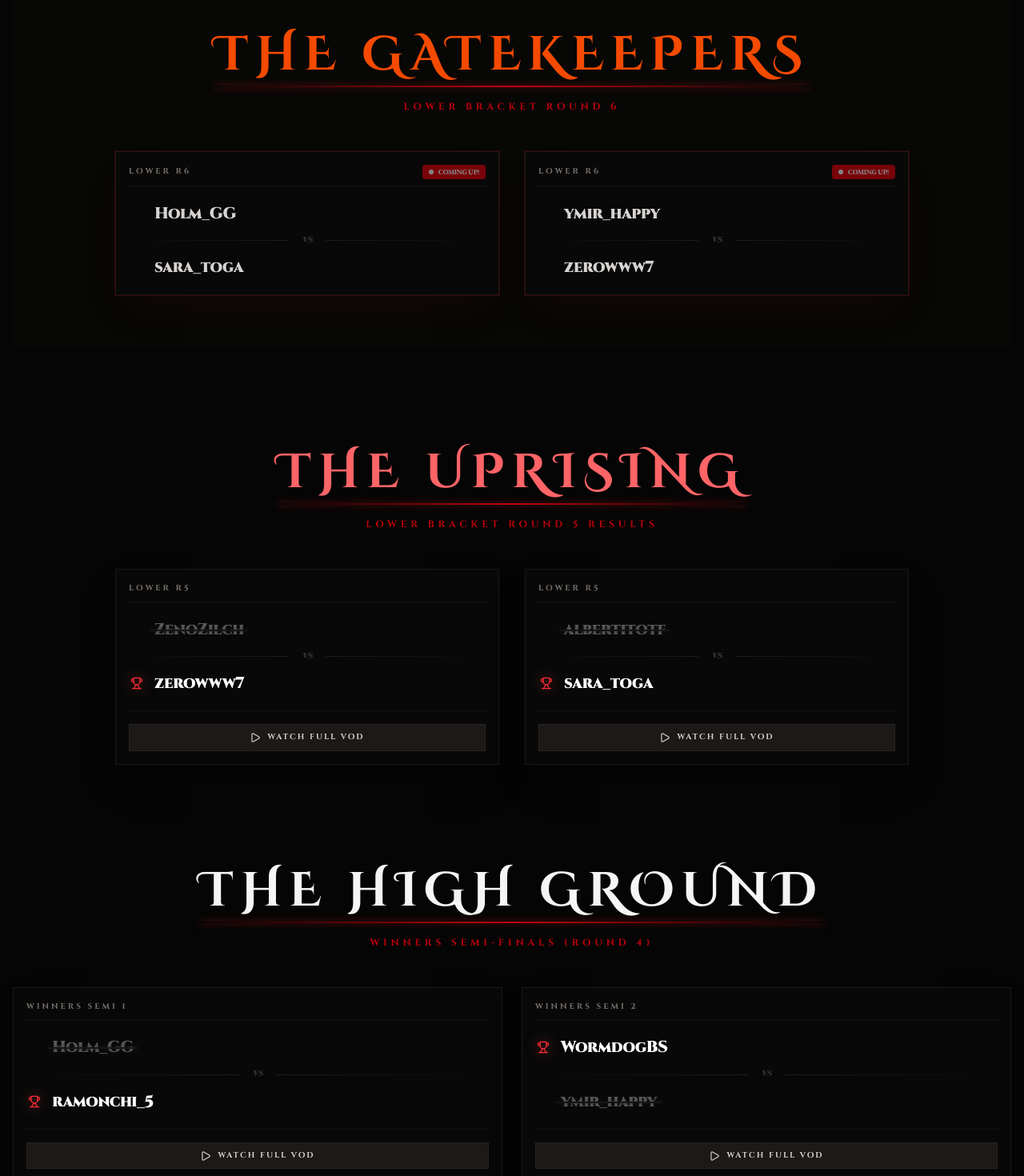
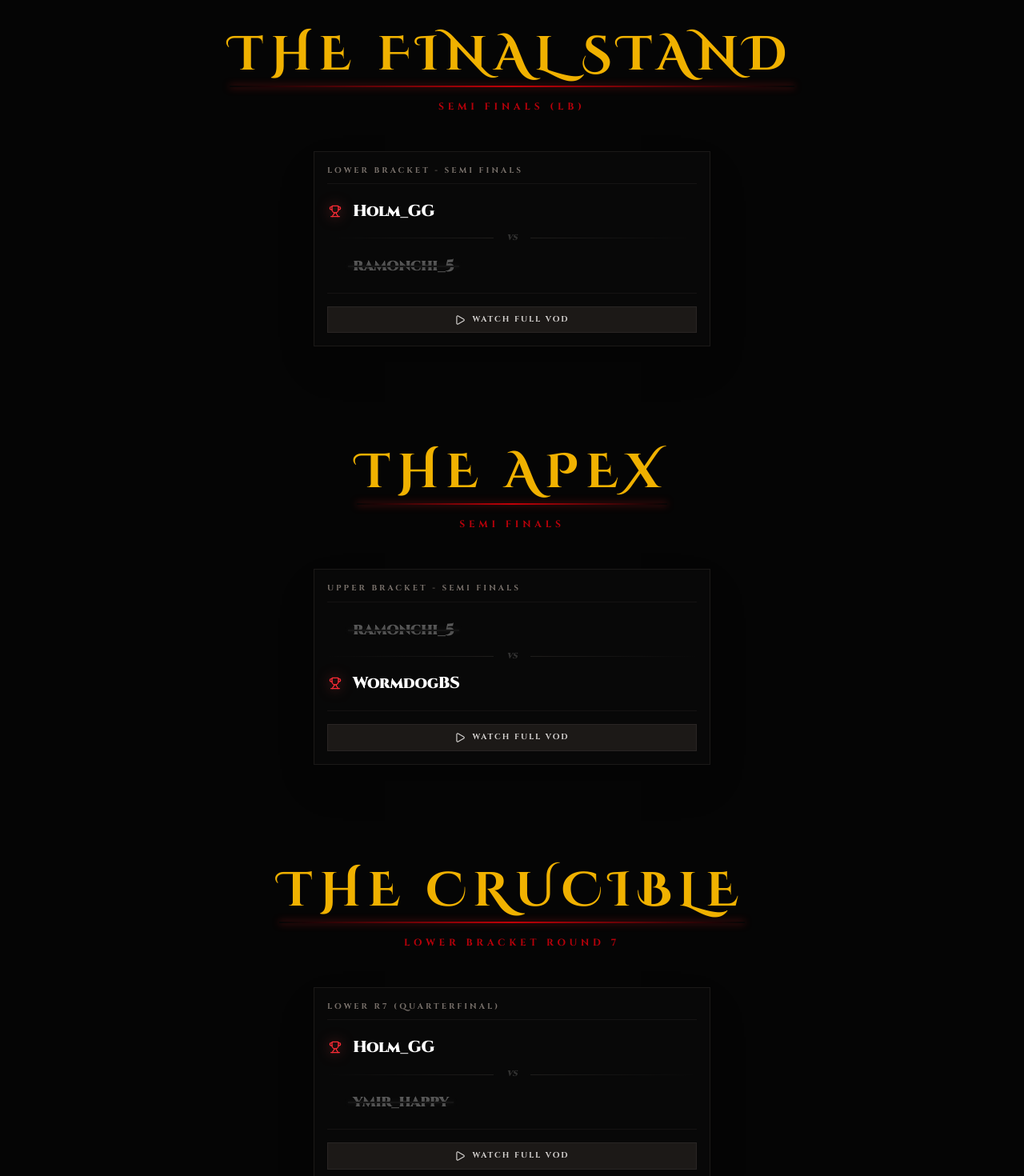
Before and after one commit to seljukdev/sekiro-speedrunning-events, a React (Vite) app: page / in a window 1280 px wide. Shown: the part 1160-2630 px from the top of the page at 80% size. Built offline with nearby package versions, Linux system fonts and the light colour scheme.

Commit message:
tournament ended, vods added.

```diff
--- a/src/App.jsx
+++ b/src/App.jsx
@@ -214,7 +214,7 @@ const UPPER_MATCHES_R3 = [
         p1: CONTESTANTS[9],
         p2: CONTESTANTS[5],
         type: "Winners R3: QF",
-        status: "Gunjou vs Ymir",
+        status: "Finished",
         winner: "ymir_happy",
     },
     {
@@ -231,7 +231,7 @@ const LOWER_MATCHES_R3 = [
         p2: CONTESTANTS[10],
         type: "Lower R3",
         winner: "zerowww7",
-        matchLink: "https://www.youtube.com/live/_1kDpPfjT0Y?si=5m8RnC__MPyhq3_3&t=414", // Placeholder from your snippet
+        matchLink: "https://www.youtube.com/live/_1kDpPfjT0Y?si=5m8RnC__MPyhq3_3&t=414",
     },
     {
         p1: CONTESTANTS[12],
@@ -259,13 +259,13 @@ const LOWER_MATCHES_R3 = [
 ];
 
 // --- ROUND 4: SEMIS & LOWER SURVIVAL ---
-
 const UPPER_MATCHES_R4 = [
     {
         p1: CONTESTANTS[4],
         p2: CONTESTANTS[2],
         type: "Winners Semi 1",
         winner: "ramonchi_5",
+        status: "Finished",
         matchLink: "https://www.twitch.tv/videos/2691331822"
     },
     {
@@ -273,7 +273,7 @@ const UPPER_MATCHES_R4 = [
         p2: CONTESTANTS[5], // Ymir
         type: "Winners Semi 2",
         winner: "WormdogBS",
-        matchLink: "https://twitch.tv/videos/example3", // Placeholder from snippet
+        status: "Finished",
     },
 ];
 
@@ -296,7 +296,7 @@ const LOWER_MATCHES_R4 = [
     },
     {
         p1: CONTESTANTS[11],
-        p2: { name: "gunjou1213" }, // Loser of G/Y (Assuming Gunjou lost based on context)
+        p2: { name: "gunjou1213" },
         type: "Lower R4",
         winner: "ZenoZilch",
         status: "Finished",
@@ -311,14 +311,14 @@ const LOWER_MATCHES_R4 = [
     },
 ];
 
-// --- ROUND 5: LOWER BRACKET (RECENT UPSETS) ---
+// --- ROUND 5: LOWER BRACKET (UPSETS) ---
 const LOWER_MATCHES_R5 = [
     {
         p1: CONTESTANTS[11], // ZenoZilch
         p2: CONTESTANTS[10], // zerowww7
         type: "Lower R5",
         winner: "zerowww7",
-        status: "UPSET",
+        status: "Finished",
         matchLink: "https://www.youtube.com/live/zjaAC-Huu00?si=e-whTl0lmyqPUIvz&t=3029",
     },
     {
@@ -326,36 +326,72 @@ const LOWER_MATCHES_R5 = [
         p2: CONTESTANTS[7], // sara_toga
         type: "Lower R5",
         winner: "sara_toga",
-        status: "UPSET",
+        status: "Finished",
         matchLink: "https://www.twitch.tv/videos/2691329136",
     },
 ];
 
-// --- NEXT: ROUND 6 (GATEKEEPERS) ---
+// --- ROUND 6: LOWER BRACKET (GATEKEEPERS) ---
 const LOWER_MATCHES_R6 = [
     {
-        p1: CONTESTANTS[4], // Holm_GG (Loser of Upper Semi 1)
-        p2: CONTESTANTS[7], // sara_toga (Winner of Lower R5 Match B)
+        p1: CONTESTANTS[4], // Holm_GG
+        p2: CONTESTANTS[7], // sara_toga
         type: "Lower R6",
-        status: "LIVE SOON",
-        description: "Gatekeeper Match",
+        winner: "Holm_GG",
+        status: "Finished",
+        matchLink: "https://www.youtube.com/live/IYm7XFSw0Bk?si=abowFXV3_V1gy3wA&t=19740"
     },
     {
-        p1: CONTESTANTS[5], // ymir_Happy (Loser of Upper Semi 2)
-        p2: CONTESTANTS[10], // zerowww7 (Winner of Lower R5 Match A)
+        p1: CONTESTANTS[5], // ymir_Happy
+        p2: CONTESTANTS[10], // zerowww7
         type: "Lower R6",
-        status: "LIVE SOON",
-        description: "Gatekeeper Match",
+        winner: "ymir_happy",
+        status: "Finished",
+        matchLink: "https://www.youtube.com/live/eP6F8ZKSXag?si=Rxo6nFzERQ0Sp3ry&t=668"
     },
 ];
+
+// --- ROUND 7: LOWER BRACKET QUARTERFINALS ---
+const LOWER_MATCHES_R7 =
+    {
+        p1: CONTESTANTS[4], // Holm_GG
+        p2: CONTESTANTS[5], // ymir_Happy
+        type: "Lower R7 (Quarterfinal)",
+        winner: "Holm_GG",
+        status: "Finished",
+        matchLink: "https://www.youtube.com/live/xSCs6CnYdKo?si=6fGU8Rudz6MjA5Xa&t=17557"
+    }
 
 // --- UPPER FINAL ---
 const UPPER_FINAL = {
     p1: CONTESTANTS[2], // ramonchi_5
     p2: CONTESTANTS[0], // WormdogBS
-    type: "Upper Final",
-    status: "Winner to Grand Final",
+    type: "Upper Bracket - Semi Finals",
+    winner: "WormdogBS",
+    status: "Finished",
+    matchLink: "https://www.youtube.com/live/IYm7XFSw0Bk?si=lv41Ft1LbE3EVkyJ&t=23407"
 };
+
+// --- LOWER FINAL ---
+const LOWER_FINAL = {
+    p1: CONTESTANTS[4], // Holm_GG
+    p2: CONTESTANTS[2], // ramonchi_5
+    type: "Lower Bracket - Semi Finals",
+    winner: "Holm_GG",
+    status: "Finished",
+    matchLink: "https://www.youtube.com/live/oQwH-PxOw2A?si=QjEahlpOm3fAgnsF&t=1137"
+};
+
+// --- GRAND FINAL ---
+const GRAND_FINAL = {
+    p1: CONTESTANTS[0], // WormdogBS
+    p2: CONTESTANTS[4], // Holm_GG
+    type: "Grand Final",
+    winner: "WormdogBS",
+    status: "TOURNAMENT CHAMPION",
+    matchLink: "https://www.youtube.com/live/cT5Ee5ZWesk?si=HrAwo-WLXBcYujTw&t=1485"
+};
+
 
 // --- COMPONENTS ---
 
@@ -642,22 +678,59 @@ export default function App() {
                     /> */}
                 </div>
             </section>
-
-            {/* BRACKETS */}
+{/* BRACKETS */}
             <section
                 id="brackets"
                 className="py-24 px-4 max-w-7xl mx-auto space-y-32"
             >
-                {/* 1. SEMI FINALS */}
+                {/* GRAND FINALS */}
                 <section>
                     <SectionTitle
-                        title="The Summit"
+                        title="The Ultimate Reckoning"
+                        subtitle="Grand Finals"
+                        colorClass="text-yellow-500"
+                    />
+                    <div className="flex justify-center max-w-5xl mx-auto px-4">
+                        <div className="w-full md:w-1/2">
+                            <MatchCard {...GRAND_FINAL}   />
+                        </div>
+                    </div>
+                </section>
+
+                <section>
+                    <SectionTitle
+                        title="The Final Stand"
+                        subtitle="Semi Finals (LB)"
+                        colorClass="text-yellow-500"
+                    />
+                    <div className="flex justify-center max-w-5xl mx-auto px-4">
+                        <div className="w-full md:w-1/2">
+                            <MatchCard {...LOWER_FINAL}   />
+                        </div>
+                    </div>
+                </section>
+
+                <section>
+                    <SectionTitle
+                        title="The Apex"
                         subtitle="Semi Finals"
                         colorClass="text-yellow-500"
                     />
                     <div className="flex justify-center max-w-5xl mx-auto px-4">
                         <div className="w-full md:w-1/2">
-                            <MatchCard {...UPPER_FINAL} isLive={true} />
+                            <MatchCard {...UPPER_FINAL}   />
+                        </div>
+                    </div>
+                </section>
+                <section>
+                    <SectionTitle
+                        title="The Crucible"
+                        subtitle="Lower Bracket Round 7"
+                        colorClass="text-yellow-500"
+                    />
+                    <div className="flex justify-center max-w-5xl mx-auto px-4">
+                        <div className="w-full md:w-1/2">
+                            <MatchCard {...LOWER_MATCHES_R7}   />
                         </div>
                     </div>
                 </section>
@@ -674,7 +747,7 @@ export default function App() {
                             <MatchCard
                                 key={`l6-${i}`}
                                 {...match}
-                                isLive={true}
+
                             />
                         ))}
                     </div>
@@ -697,7 +770,7 @@ export default function App() {
                 {/* ROUND 4: UPPER */}
                 <div>
                     <SectionTitle
-                        title="The High Ground"
+                        title="The Ascendant Clash"
                         subtitle="Winners Semi-Finals (Round 4)"
                     />
                     <div className="grid grid-cols-1 md:grid-cols-2 gap-6">
@@ -710,7 +783,7 @@ export default function App() {
                 {/* ROUND 4: LOWER */}
                 <div>
                     <SectionTitle
-                        title="The Struggle"
+                        title="The Gauntlet"
                         subtitle="Lower Bracket Round 4"
                     />
                     <div className="grid grid-cols-1 md:grid-cols-2 lg:grid-cols-4 gap-6">
@@ -723,7 +796,7 @@ export default function App() {
                 {/* ROUND 3: UPPER */}
                 <div>
                     <SectionTitle
-                        title="The Conflict"
+                        title="The Proving Grounds"
                         subtitle="Winners Round 3: Quarter-Finals"
                     />
                     <div className="grid grid-cols-1 md:grid-cols-2 lg:grid-cols-4 gap-6">
@@ -736,7 +809,7 @@ export default function App() {
                 {/* ROUND 3: LOWER */}
                 <div>
                     <SectionTitle
-                        title="The Abyss"
+                        title="Into the Abyss"
                         subtitle="Lower Bracket Round 3: Survival"
                         colorClass="text-orange-100"
                     />
@@ -750,7 +823,7 @@ export default function App() {
                 {/* HISTORICAL ROUNDS (R2) */}
                 <div className=" border-t border-stone-900/50">
                     <h4 className="text-center font-['Cinzel'] text-stone-600 tracking-[0.5em] uppercase text-sm mb-12">
-                        Historical Record: Round 2
+                        Archives of Conflict: Round 2
                     </h4>
                     <div className="grid grid-cols-1 md:grid-cols-2 lg:grid-cols-4 gap-6 opacity-60 hover:opacity-100 transition-opacity">
                         {SECOND_MATCHES.map((match, i) => (
@@ -761,7 +834,7 @@ export default function App() {
                 {/* HISTORICAL LOWER ROUNDS (R2) */}
                 <div className=" border-t border-stone-900/50">
                     <h4 className="text-center font-['Cinzel'] text-stone-600 tracking-[0.5em] uppercase text-sm mb-12">
-                        Historical Record: Round 2 Lower
+                        Archives of Survival: Round 2 Lower
                     </h4>
                     <div className="grid grid-cols-1 md:grid-cols-2 lg:grid-cols-4 gap-6 opacity-60 hover:opacity-100 transition-opacity">
                         {LOWER_MATCHES_R2.map((match, i) => (
@@ -772,7 +845,7 @@ export default function App() {
                 {/* HISTORICAL ROUNDS (R1) */}
                 <div className=" border-t border-stone-900/50">
                     <h4 className="text-center font-['Cinzel'] text-stone-600 tracking-[0.5em] uppercase text-sm mb-12">
-                        Historical Record: Round 1
+                        The Genesis: Round 1
                     </h4>
                     <div className="grid grid-cols-1 md:grid-cols-2 lg:grid-cols-4 gap-6 opacity-60 hover:opacity-100 transition-opacity">
                         {FIRST_MATCHES.map((match, i) => (
@@ -781,7 +854,6 @@ export default function App() {
                     </div>
                 </div>
             </section>
-
             {/* <BracketEditor /> */}
 
             {/* INFO SECTION */}
```
